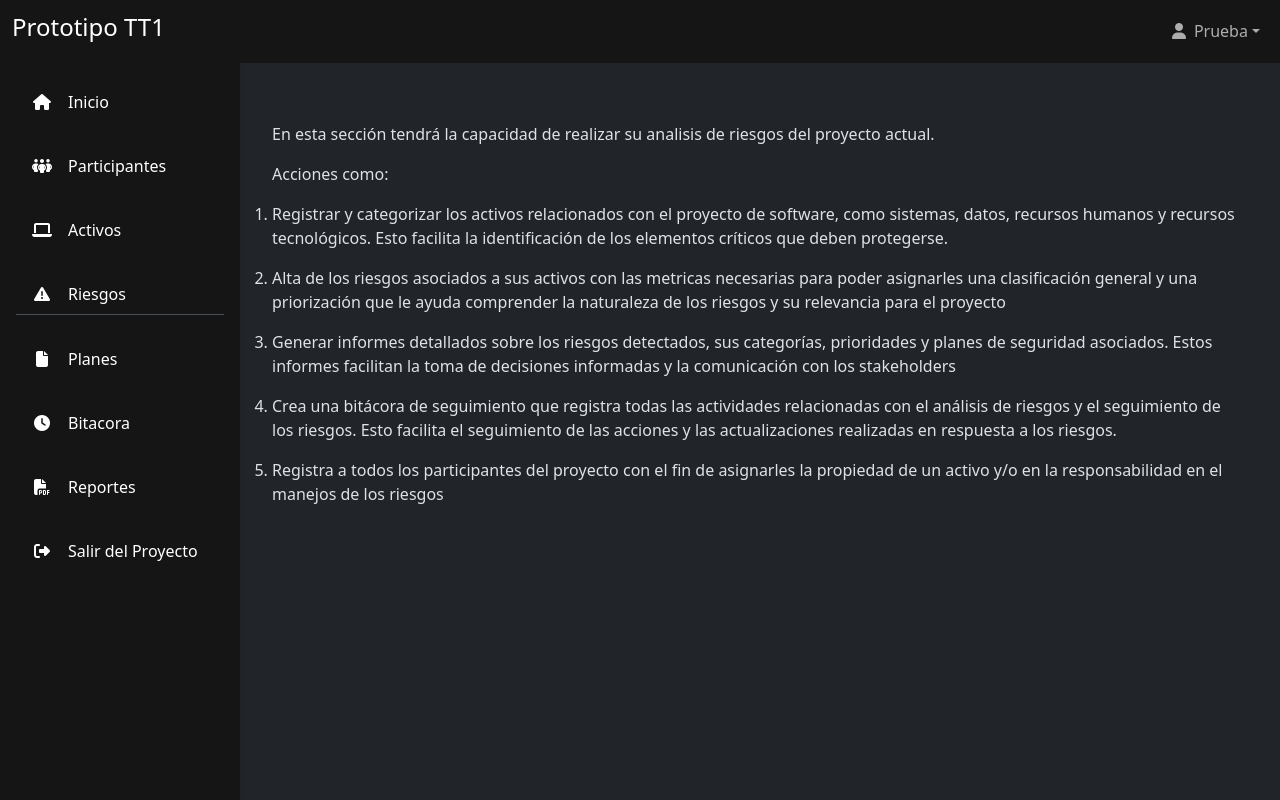
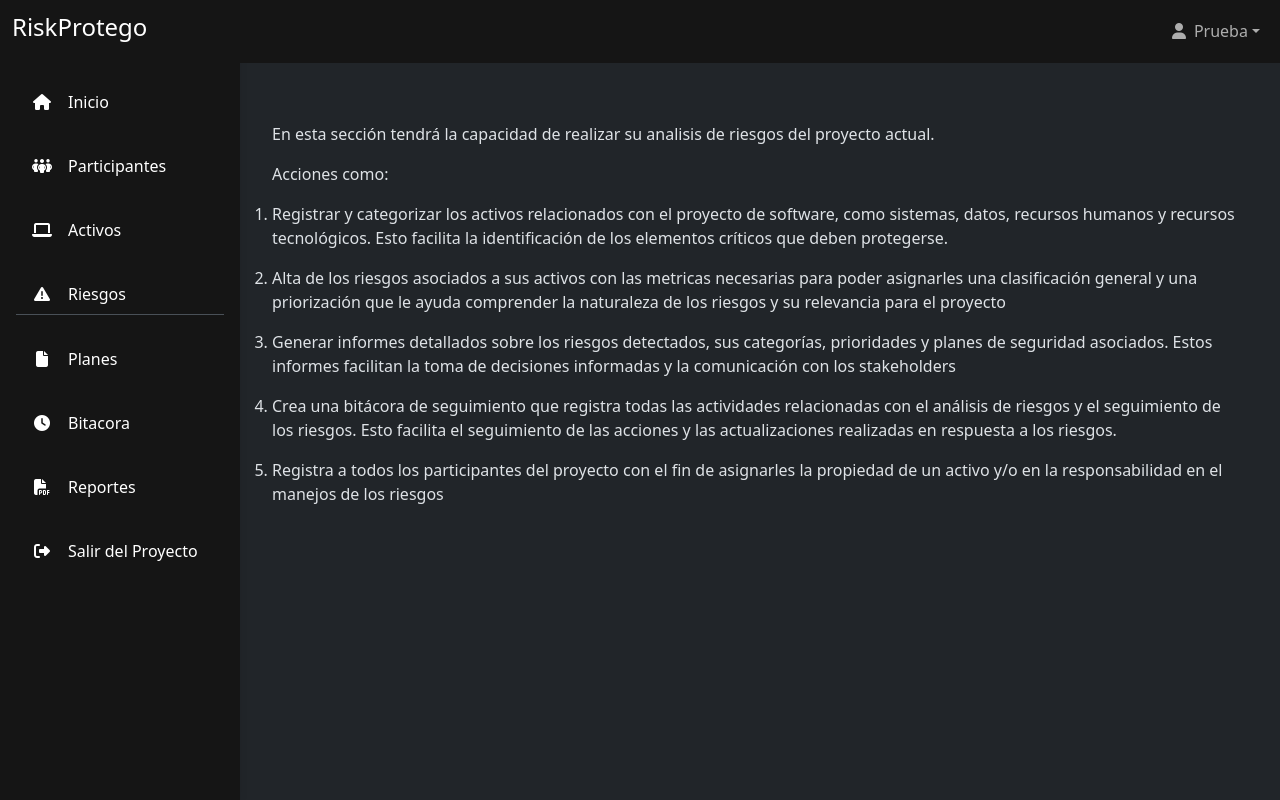
Before and after one commit to gercasran/Sistema_Gestion_Riesgos, a Flask app: page /home in a window 1280 px wide. Run offline with Flask 3, Linux system fonts and the light colour scheme; a user stored in the database is signed in; data comes from the database, SQL or seed files in the repository.

Commit message:
Colocar el nombre de la marca RiskProtego

```diff
--- a/src/templates/templateNoSideBar.html
+++ b/src/templates/templateNoSideBar.html
@@ -40,7 +40,7 @@
 
             <!-- Brand -->
             <div class="navbar-brand">
-                <h4>Prototipo 1</h4>
+                <h4>RiskProtego</h4>
             </div>
 
             <!-- Right links -->
--- a/src/templates/templateSideBar.html
+++ b/src/templates/templateSideBar.html
@@ -104,7 +104,7 @@
 
             <!-- Brand -->
             <div class="navbar-brand">
-                <h4>Prototipo TT1</h4>
+                <h4>RiskProtego</h4>
             </div>
 
             <!-- Right links -->
```
